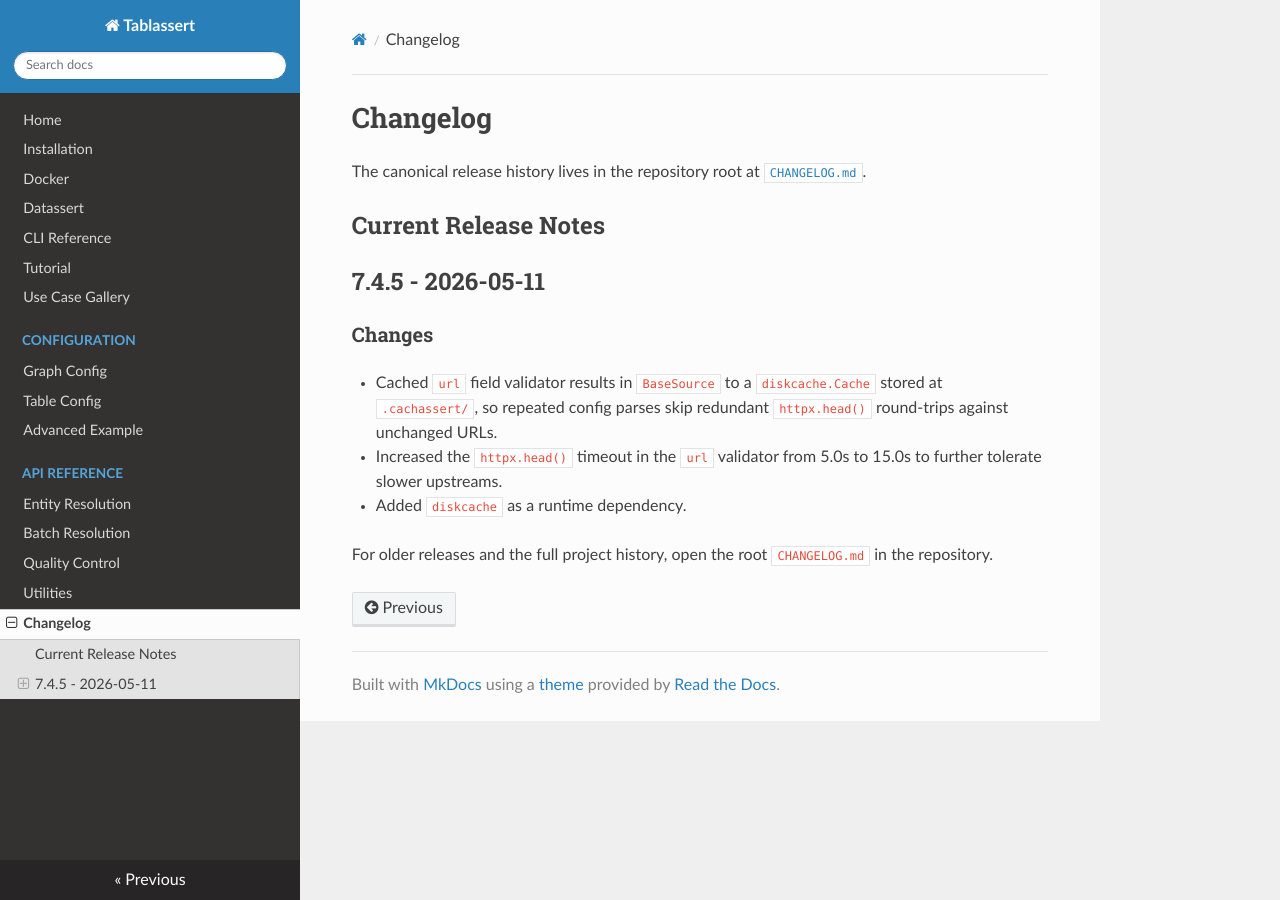
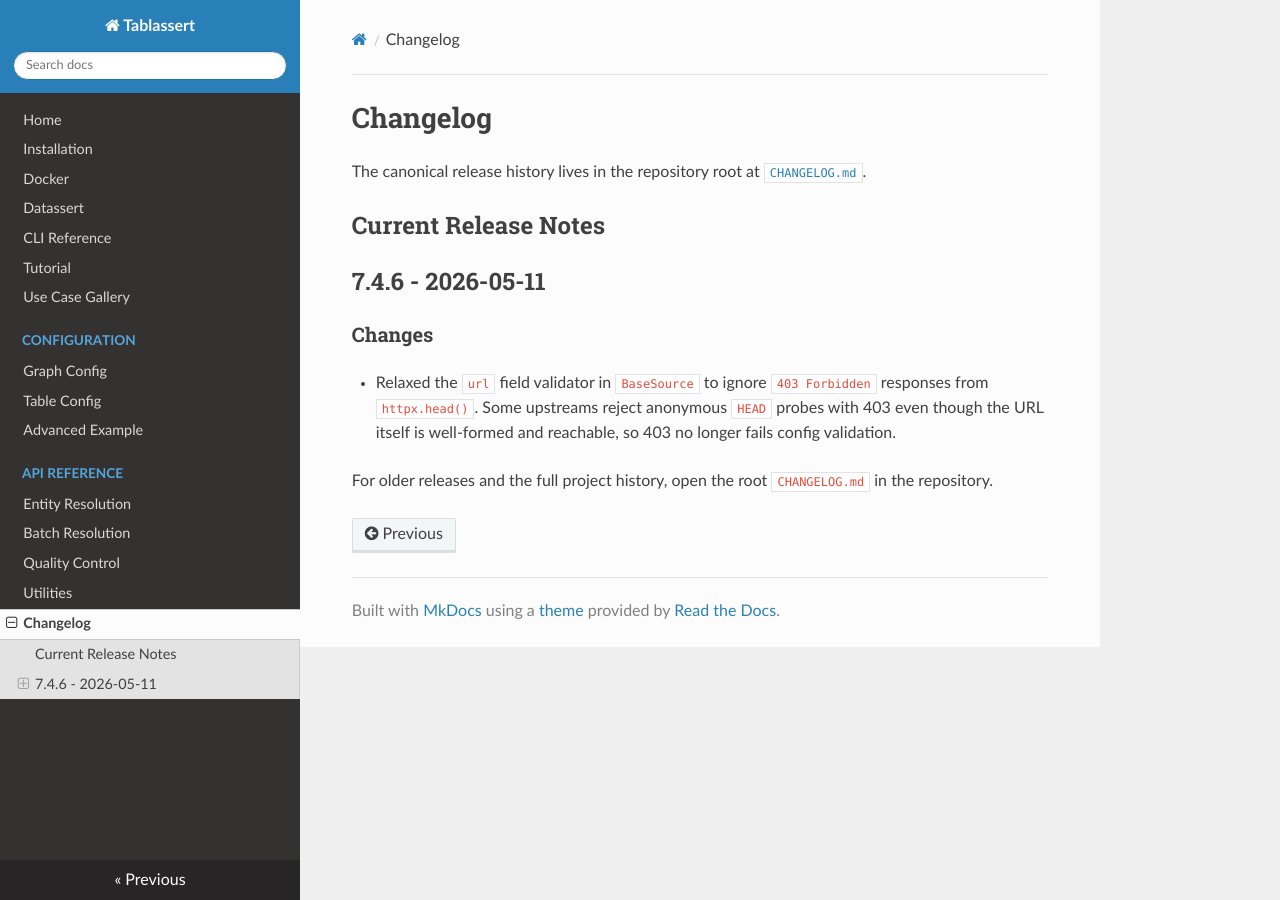
Before and after one commit to SkyeAv/Tablassert3.0.0, an MkDocs documentation site: the page built from docs/changelog.md, in a window 1280 px wide. Built offline with MkDocs 1.6.1, drawn with Linux system fonts in a browser that asks for light colours; nearby versions of some CDN libraries.

Commit message:
Updated Docs

```diff
--- a/docs/changelog.md
+++ b/docs/changelog.md
@@ -4,12 +4,10 @@ The canonical release history lives in the repository root at [`CHANGELOG.md`](h
 
 ## Current Release Notes
 
-## 7.4.5 - 2026-05-11
+## 7.4.6 - 2026-05-11
 
 ### Changes
 
-- Cached `url` field validator results in `BaseSource` to a `diskcache.Cache` stored at `.cachassert/`, so repeated config parses skip redundant `httpx.head()` round-trips against unchanged URLs.
-- Increased the `httpx.head()` timeout in the `url` validator from 5.0s to 15.0s to further tolerate slower upstreams.
-- Added `diskcache` as a runtime dependency.
+- Relaxed the `url` field validator in `BaseSource` to ignore `403 Forbidden` responses from `httpx.head()`. Some upstreams reject anonymous `HEAD` probes with 403 even though the URL itself is well-formed and reachable, so 403 no longer fails config validation.
 
 For older releases and the full project history, open the root `CHANGELOG.md` in the repository.
```
Also changed, not shown: CHANGELOG.md (+5 -0 lines).
